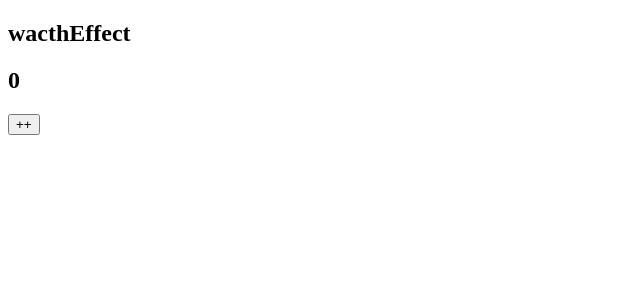
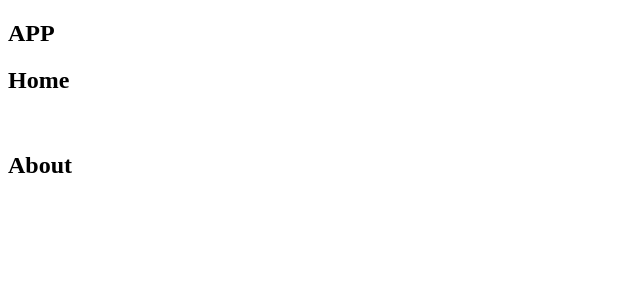
Before and after one commit to Arknighter/vue_composition_api, a Vue app: page / in a window 1280 px wide. Shown: the top 300 px of the page, without its empty margins (0-640 px from the left). Built offline with nearby package versions, Linux system fonts and the light colour scheme.

Commit message:
modified:   src/main.js 	modified:   vue.config.js

```diff
--- /dev/null
+++ b/src/09setup-Hooks综合练习/App.vue
@@ -0,0 +1,19 @@
+<template>
+    <h2>APP</h2>
+    <Home/>
+    <About/>
+</template>
+<script>
+import Home from './views/Home.vue'
+import About from './views/About.vue'
+    export default{
+        components:{
+            Home,
+            About
+        },
+        setup(){
+
+        }
+    }
+</script>
+<style scoped></style>
--- /dev/null
+++ b/src/09setup-Hooks综合练习/views/About.vue
@@ -0,0 +1,12 @@
+<template>
+    <br>
+    <h2>About</h2>
+</template>
+<script>
+    export default{
+        setup(){
+
+        }
+    }
+</script>
+<style scoped></style>
--- /dev/null
+++ b/src/09setup-Hooks综合练习/views/Home.vue
@@ -0,0 +1,11 @@
+<template>
+    <h2>Home</h2>
+</template>
+<script>
+    export default{
+        setup(){
+
+        }
+    }
+</script>
+<style scoped></style>
--- a/src/main.js
+++ b/src/main.js
@@ -9,7 +9,8 @@ import 'element-plus/dist/index.css'
 // import App from './05Setup的computed/App.vue'
 // import App from './06Setup中ref引入元素/App.vue'
 // import App from './07Setup生命周期函数/App.vue'
-import App from './08Setup监听数据的变化/App.vue'
+// import App from './08Setup监听数据的变化/App.vue'
+import App from './09setup-Hooks综合练习/App.vue'
 
 // import App from './02Setup定义数据/AppCat.vue'
 
--- a/vue.config.js
+++ b/vue.config.js
@@ -1,4 +1,7 @@
 const { defineConfig } = require('@vue/cli-service')
 module.exports = defineConfig({
-  transpileDependencies: true
+  transpileDependencies: true,
+  //修改配置，禁用eslint的多单词命名规则
+  // lintOnSave:false
+  lintOnSave:false
 })
```
